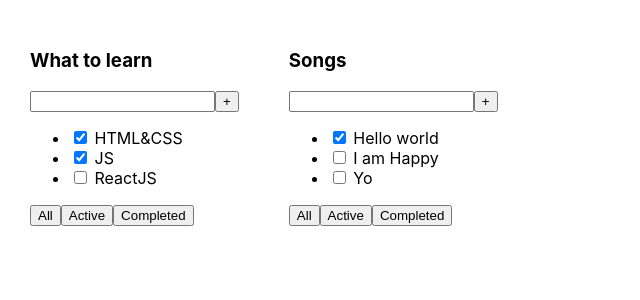
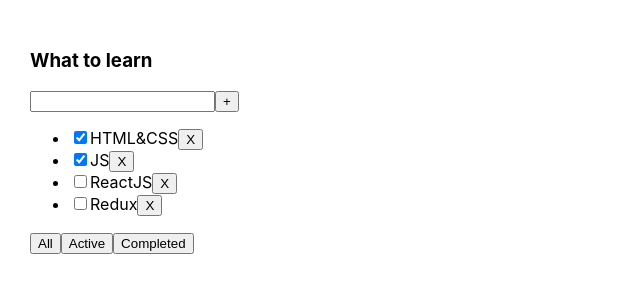
Before and after one commit to cheechoo28/to-do-list, a React (Create React App) app: page / in a window 1280 px wide. Shown: the top 300 px of the page, without its empty margins (0-640 px from the left). Built offline with nearby package versions, Linux system fonts and the light colour scheme.

Commit message:
to-do-list-2

```diff
--- a/src/App.tsx
+++ b/src/App.tsx
@@ -1,24 +1,44 @@
-import React from 'react';
+import React, {useState} from 'react';
 import './App.css';
-import {TodoList} from "./TodoList";
+import {TasksType, TodoList} from "./TodoList";
 
+
+export type FilterType = "all" | "active" | "completed"
 
 function App() {
 
-    const tasks1 = [
+    const [tasks, setTasks] = useState<Array<TasksType>>([
         {id: 1, title: "HTML&CSS", isDone: true},
         {id: 2, title: "JS", isDone: true},
-        {id: 3, title: "ReactJS", isDone: false}
-    ]
-    const tasks2 = [
-        {id: 1, title: "Hello world", isDone: true},
-        {id: 2, title: "I am Happy", isDone: false},
-        {id: 3, title: "Yo", isDone: false}
-    ]
+        {id: 3, title: "ReactJS", isDone: false},
+        {id: 4, title: "Redux", isDone: false}
+    ])
+
+    const [filter, setFilter] = useState<FilterType>("all")
+
+    function removeTask(taskID: number) {
+        let newTasks = tasks.filter(t => t.id !== taskID)
+        setTasks(newTasks)
+    }
+    function changeFilter(value: FilterType) {
+            setFilter(value)
+    }
+
+    let tasksForTodoList = tasks
+    if (filter === "active") {
+        tasksForTodoList = tasks.filter(t => t.isDone === false)
+    }
+    if (filter === "completed") {
+        tasksForTodoList = tasks.filter(t => t.isDone === true)
+    }
+
     return (
         <div className="App">
-            <TodoList title="What to learn" tasks={tasks1}/>
-            <TodoList title="Songs" tasks={tasks2}/>
+            <TodoList title="What to learn"
+                      tasks={tasksForTodoList}
+                      removeTask={removeTask}
+                      changeFilter={changeFilter}
+            />
         </div>
     );
 }
--- a/src/TodoList.tsx
+++ b/src/TodoList.tsx
@@ -1,4 +1,5 @@
 import React from "react";
+import {FilterType} from "./App";
 
 export type TasksType = {
     id: number
@@ -9,9 +10,16 @@
 type PropsType = {
     title: string
     tasks: Array<TasksType>
+    removeTask:(taskID: number) => void
+    changeFilter:(value: FilterType) => void
 }
 
 export function TodoList(props: PropsType) {
+
+    const changeFilterToAll = () => {props.changeFilter("all")}
+    const changeFilterToActive = () => {props.changeFilter("active")}
+    const changeFilterToCompleted = () => {props.changeFilter("completed")}
+
     return (
         <div>
             <h3>{props.title}</h3>
@@ -20,15 +28,25 @@
                 <button>+</button>
             </div>
             <ul>
-                <li><input type="checkbox" checked={props.tasks[0].isDone}/> <span>{props.tasks[0].title}</span></li>
-                <li><input type="checkbox" checked={props.tasks[1].isDone}/> <span>{props.tasks[1].title}</span></li>
-                <li><input type="checkbox" checked={props.tasks[2].isDone}/> <span>{props.tasks[2].title}</span></li>
+                {
+                    props.tasks.map(t => {
 
+                        const removeTask = () => props.removeTask(t.id)
+
+                            return (
+                                <li>
+                                    <input type="checkbox" checked={t.isDone}/>
+                                    <span>{t.title}</span>
+                                    <button onClick={removeTask}>X</button>
+                                </li>)
+                        }
+                    )
+                }
             </ul>
             <div>
-                <button>All</button>
-                <button>Active</button>
-                <button>Completed</button>
+                <button onClick={changeFilterToAll}>All</button>
+                <button onClick={changeFilterToActive}>Active</button>
+                <button onClick={changeFilterToCompleted}>Completed</button>
             </div>
         </div>
     )
```
